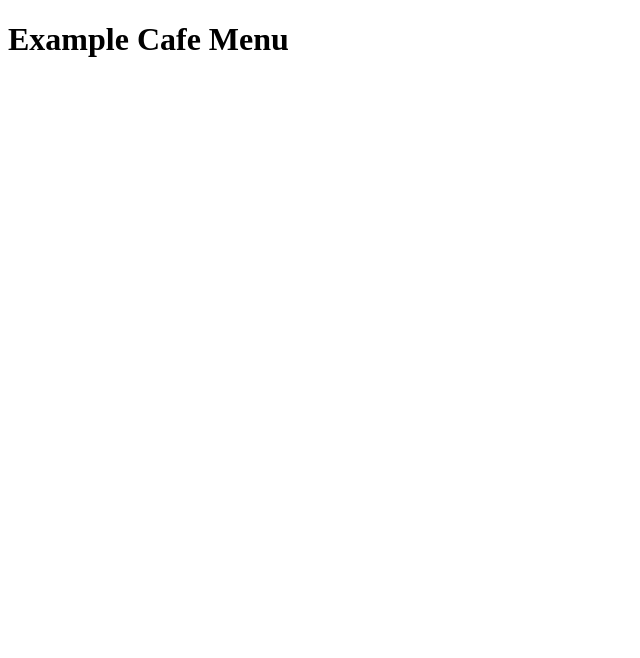
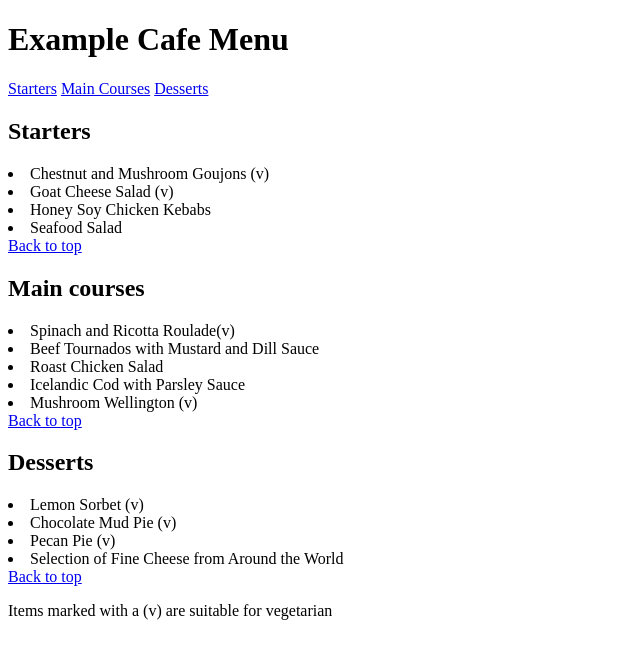
Before and after one commit to DaHee34/Code_1, a plain HTML site: page index.html in a window 1280 px wide. Shown: the whole page, without its empty margins (0-640 px from the left). Drawn offline with Linux system fonts and the light colour scheme.

Commit message:
Deadline DLe

```diff
--- a/index.html
+++ b/index.html
@@ -9,6 +9,48 @@
     <div class="card">
         <a id="top"></a>
         <h1>Example Cafe Menu</h1>
+
+        <nav>
+            <a href="#starters">Starters</a>
+            <a href="#mains">Main Courses</a>
+            <a href="#desserts">Desserts</a>
+        </nav>
+
+        <section id="starters">
+            <h2>Starters</h2>
+            <u1>
+                <li>Chestnut and Mushroom Goujons <span class="veg">(v)</span></li>
+                <li>Goat Cheese Salad <span class="veg">(v)</span> </li>
+                <li>Honey Soy Chicken Kebabs</li>
+                <li>Seafood Salad</li>
+            </u1>
+            <a class="back" href="#top">Back to top</a>
+        </section>
+
+        <section id="mains">
+            <h2>Main courses</h2>
+            <u1>
+                <li>Spinach and Ricotta Roulade<span class="veg">(v)</span> </li>
+                <li>Beef Tournados with Mustard and Dill Sauce</li>
+                <li>Roast Chicken Salad</li>
+                <li>Icelandic Cod with Parsley Sauce</li>
+                <li>Mushroom Wellington <span class="veg">(v)</span> </li>
+            </u1>
+            <a class="back" href="#top">Back to top</a>
+        </section>
+
+        <section id="desserts">
+            <h2>Desserts</h2>
+            <u1>
+                <li>Lemon Sorbet <span class="veg">(v)</span> </li>
+                <li>Chocolate Mud Pie <span class="veg">(v)</span> </li>
+                <li>Pecan Pie <span class="veg">(v)</span> </li>
+                <li>Selection of Fine Cheese from Around the World</li>
+            </u1>
+            <a class="back" href="#top">Back to top</a>
+
+            <p class="note">Items marked with a (v) are suitable for vegetarian</p>
+        </section>
     </div>
 </body>
 </html>
```
